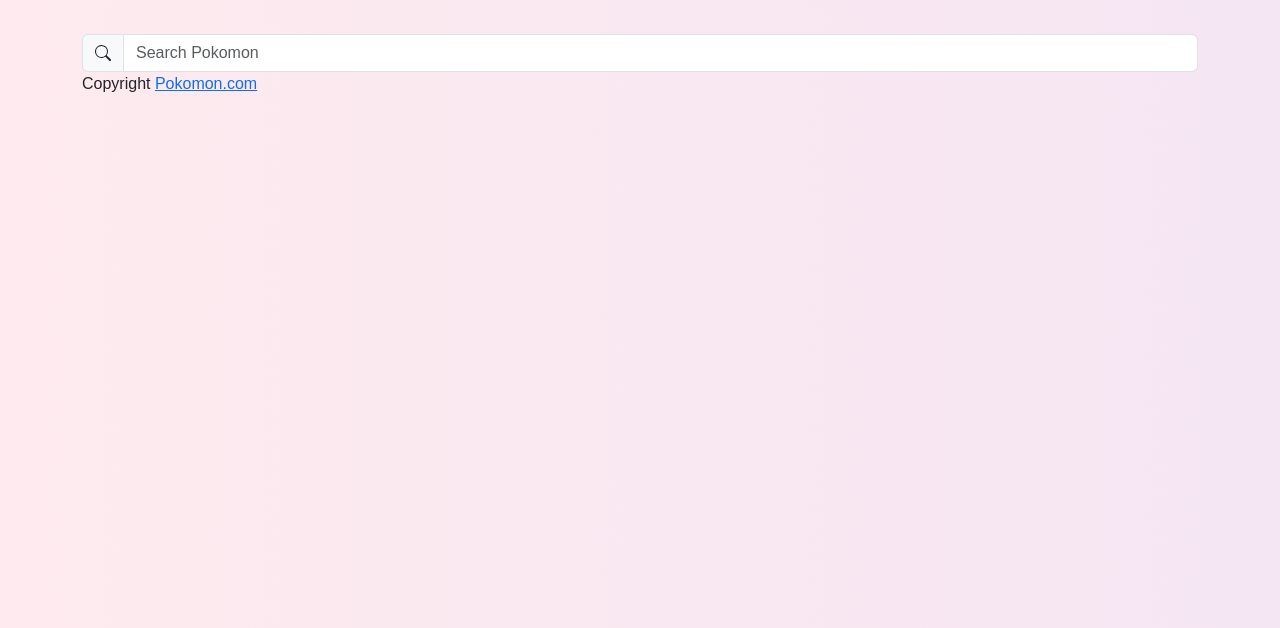
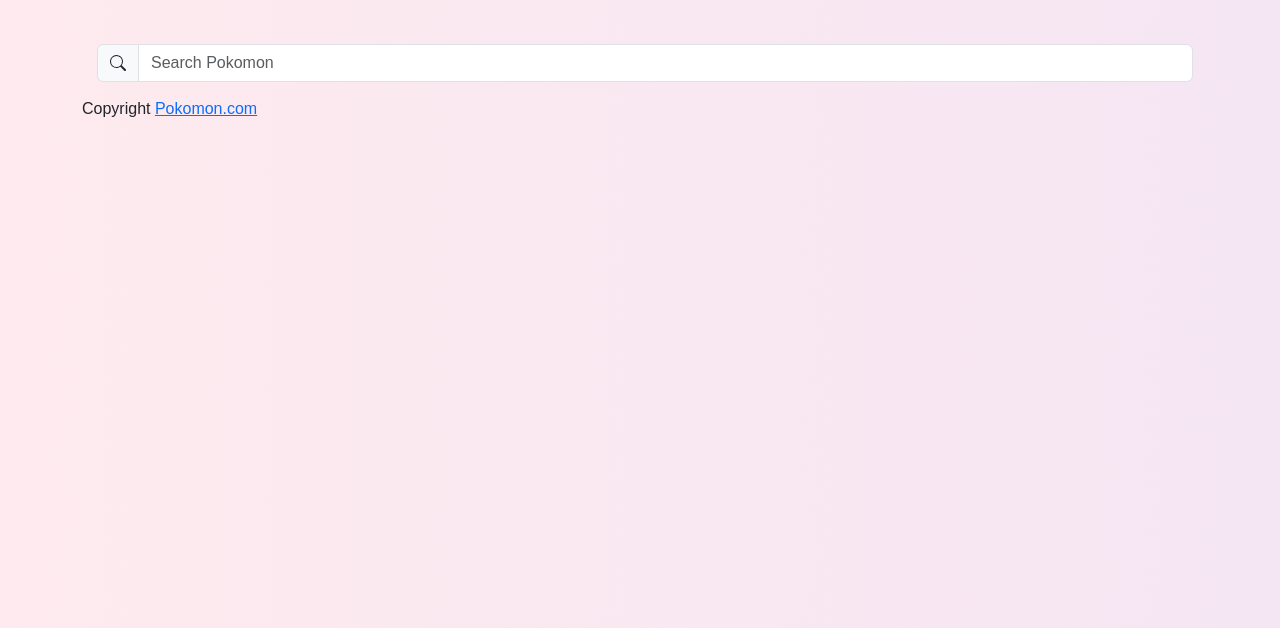
Before and after one commit to SoniSPprajapati/pokyman, a website built with Parcel: page src/index.html in a window 1280 px wide. Shown: the part 172-800 px from the top of the page. Built offline with nearby package versions, Linux system fonts and the light colour scheme; a web font is replaced by a local one.

Commit message:
Add Maring & padding in input

```diff
--- a/src/style.css
+++ b/src/style.css
@@ -2,6 +2,11 @@
 
 * {
   font-family: "Moderustic", sans-serif;
+}
+
+.input-group {
+  margin: 5px;
+  padding: 10px;
 }
 
 body {
```
